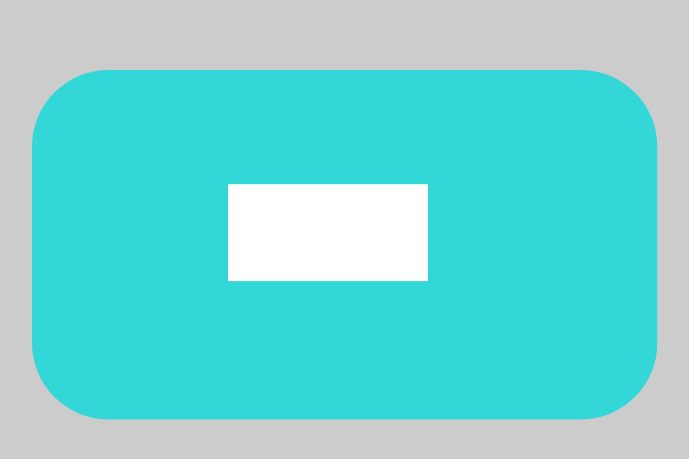
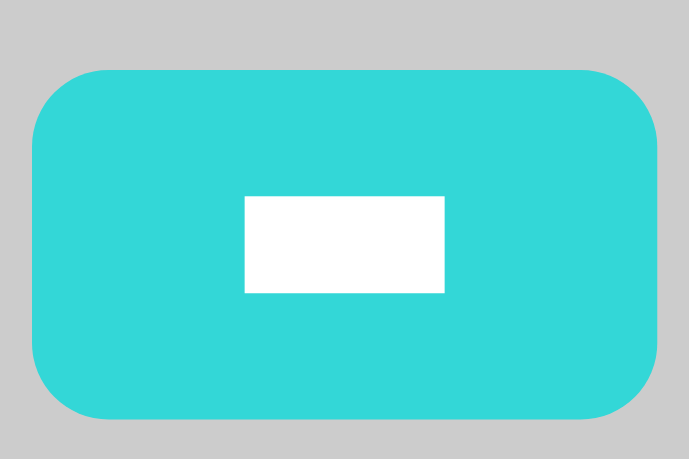
Before and after one commit to realVato/window-svg-, a plain HTML site: page index.html in a window 1280 px wide. Shown: the part 155-614 px from the top of the page, without its empty margins (295-984 px from the left). Drawn offline with Linux system fonts and the light colour scheme.

Commit message:
centered value

```diff
--- a/index.html
+++ b/index.html
@@ -28,7 +28,7 @@
         </metadata>
         <g transform="translate(-31.003 -73.028)">
             <rect x="31.003" y="73.028" width="165.44" height="92.475" ry="20.234" fill="#33d7d7" />
-            <rect id="glass" x="82.854" y="103.23" width="52.919" height="25.658" ry="0" fill="#fff" />
+            <rect id="glass" x="87.263" y="106.44" width="52.919" height="25.658" ry="0" fill="#fff"/>
         </g>
     </svg>
 
```
Also changed, not shown: window.svg.
